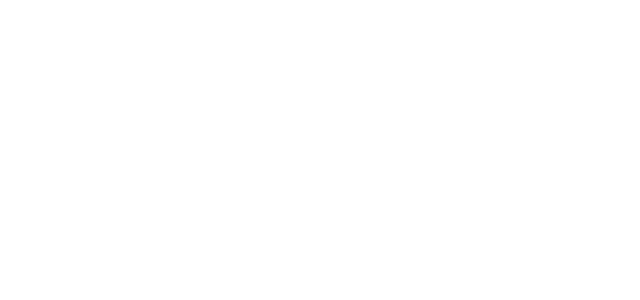
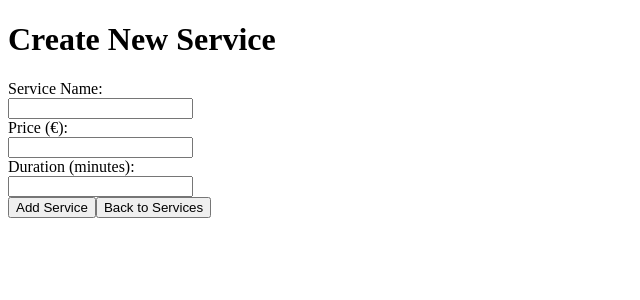
Before and after one commit to KarolisZIU/Final-Year-Project, a Vue app in the folder frontend/myapp/: page /admin/services/add in a window 1280 px wide. Before the commit this address had no page. Shown: the top 300 px of the page, without its empty margins (0-640 px from the left). Built offline with nearby package versions, Linux system fonts and the light colour scheme; the HTML template or start-up script is replaced by a standard one.

Commit message:
Added AddService form that puts new data into db

```diff
--- /dev/null
+++ b/frontend/myapp/src/pages/AddService.vue
@@ -0,0 +1,45 @@
+<script setup>
+import { ref } from "vue";
+import { useRouter } from "vue-router";
+const router = useRouter();
+
+const newService = ref({
+  name: "",
+  price: "",
+  duration: ""
+});
+
+function goBack() {
+  router.push("/admin/services");
+}
+
+async function addService() {
+  await fetch("/api/admin/services", {
+    method: "POST",
+    headers: {
+      "Content-Type": "application/json",
+    },
+    body: JSON.stringify({
+      name: newService.value.name,
+      price: parseFloat(newService.value.price),
+      duration: parseInt(newService.value.duration)
+    }),
+  });
+
+  router.push("/admin/services");
+}
+</script>
+
+<template>
+  <h1>Create New Service</h1>
+  <form>
+    <label for = 'name'>Service Name:</label><br>
+    <input type="text" id="name" v-model="newService.name"><br>
+    <label for = 'price'>Price (€):</label><br>
+    <input type="number" id="price" v-model="newService.price" step="0.01" min="0"><br>
+    <label for = 'duration'>Duration (minutes):</label><br>
+    <input type="number" id="duration" v-model="newService.duration" min="1"><br>
+    <button type="button" @click="addService">Add Service</button>
+    <button type="button" @click="goBack">Back to Services</button>
+  </form>
+  </template>
--- a/frontend/myapp/src/pages/AdminDisplayServices.vue
+++ b/frontend/myapp/src/pages/AdminDisplayServices.vue
@@ -3,9 +3,15 @@
 import { useRouter } from "vue-router";
 const services = ref([]);
 const router = useRouter();
+
 function goBack() {
   router.push("/admin");
 }
+
+function goToAddService() {
+  router.push("/admin/services/add");
+}
+
 async function loadServices(){
   try {
     const res = await fetch("/api/admin/services");
@@ -38,7 +44,7 @@
 
 <template>
     <h1>Your Services</h1>
-
+    <button @click="goToAddService">Add Service</button>
 
     <table border="1" cellpadding="8">
       <thead>
--- a/frontend/myapp/src/router.js
+++ b/frontend/myapp/src/router.js
@@ -6,6 +6,7 @@
 import AdminDashboard from "./pages/AdminDashboard.vue";
 import AdminDisplayServices from "./pages/AdminDisplayServices.vue";
 import AdminDisplayStaff from "./pages/AdminDisplayStaff.vue";
+import AddService from "./pages/AddService.vue";
 const router = createRouter({
   history: createWebHistory(),
   routes: [
@@ -15,7 +16,8 @@
     { path: "/summary/:serviceId/:staffId", component: Summary },
     { path: "/admin", component: AdminDashboard },
     { path: "/admin/services", component: AdminDisplayServices },
-    { path: "/admin/staff", component: AdminDisplayStaff }
+    { path: "/admin/staff", component: AdminDisplayStaff },
+    { path: "/admin/services/add", component: AddService }
   ],
 });
 
```
